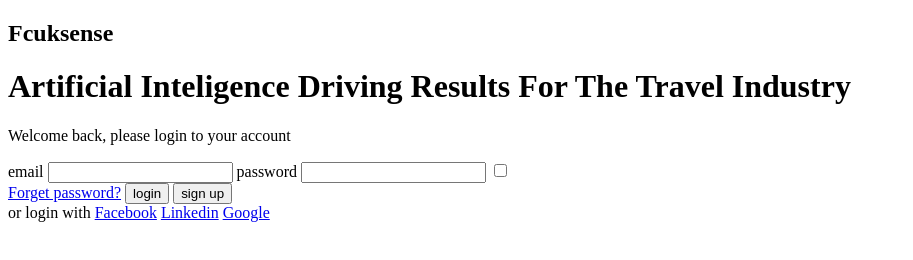
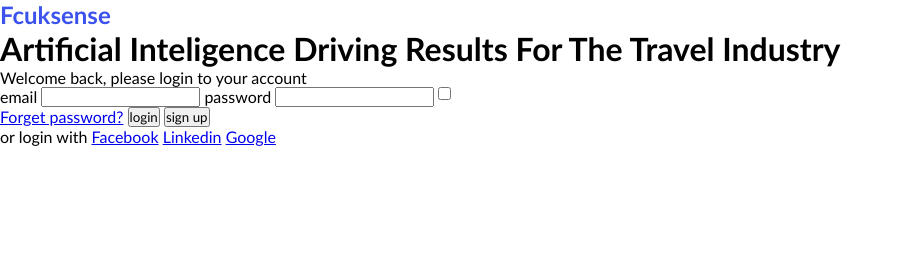
Before and after one commit to KoRRysPas/5-front-end-testas, a plain HTML site: page index.html in a window 1280 px wide. Shown: the whole page, without its empty margins (0-913 px from the left). Drawn offline with Linux system fonts and the light colour scheme.

Commit message:
structure formating

```diff
--- a/Style/form.css
+++ b/Style/form.css
@@ -0,0 +1,29 @@
+body,
+body * {
+    margin: 0;
+    padding: 0;
+    vertical-align: top;
+    box-sizing: border-box;
+    font-family: 'Gill Sans', 'Gill Sans MT', Calibri, 'Trebuchet MS', sans-serif;
+}
+form {
+
+}
+label.email {
+
+}
+input.email {
+
+}
+label.password {
+}
+input.paswword {
+
+}
+.forget {
+
+}
+
+.bottom links {
+
+}
--- a/Style/main.css
+++ b/Style/main.css
@@ -0,0 +1,27 @@
+body,
+body * {
+    margin: 0;
+    padding: 0;
+    vertical-align: top;
+    box-sizing: border-box;
+    font-family: 'Gill Sans', 'Gill Sans MT', Calibri, 'Trebuchet MS', sans-serif;
+}
+main {
+
+}
+.left {
+
+}
+h2 {
+    color: #3C52EC;
+}
+h1 {
+
+}
+p {
+
+}
+
+.right {
+
+}
--- a/index.html
+++ b/index.html
@@ -22,15 +22,15 @@
                 Welcome back, please login to your account
             </p>
             <form>
-                <div>
+                <div class="table">
                 <label class="email" for="email">email</label>
                 <input class="email" id="email" type="text" required>
                 <label class="password" for="password">password</label>
                 <input class="password" id="password" type="password" required>
-                <input type="checkbox" name="Remember me" id="remember me">
+                <input class="checkbox" type="checkbox" name="Remember me" id="remember me">
                 </div>
                 <div>
-                    <a href="#">Forget password?</a>
+                    <a class="forget" href="#">Forget password?</a>
                 <button class="login">
                     login
                 </button>
@@ -38,7 +38,7 @@
                     sign up
                 </button>
                 </div>
-                <div>
+                <div class="bottom links">
                     <span>or login with</span>
                     <a href="#">Facebook</a>
                     <a href="#">Linkedin</a>
```
